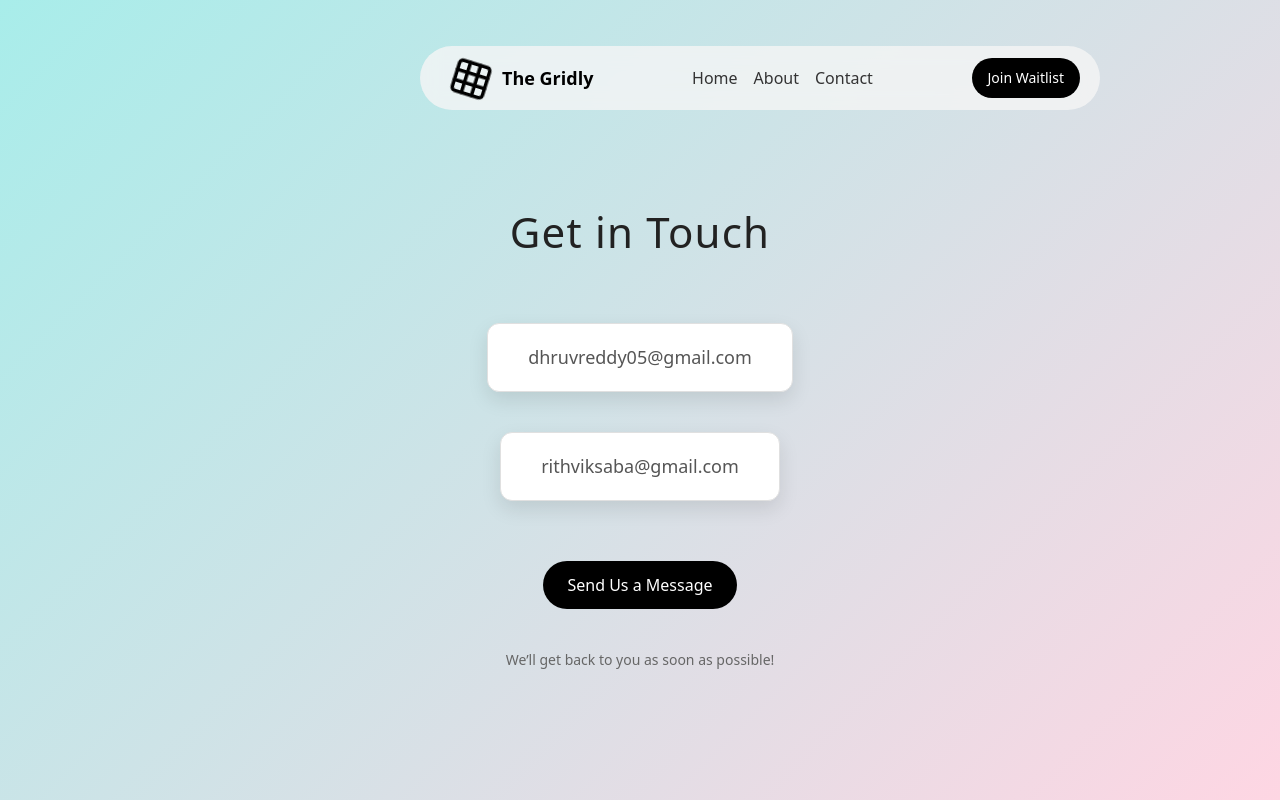
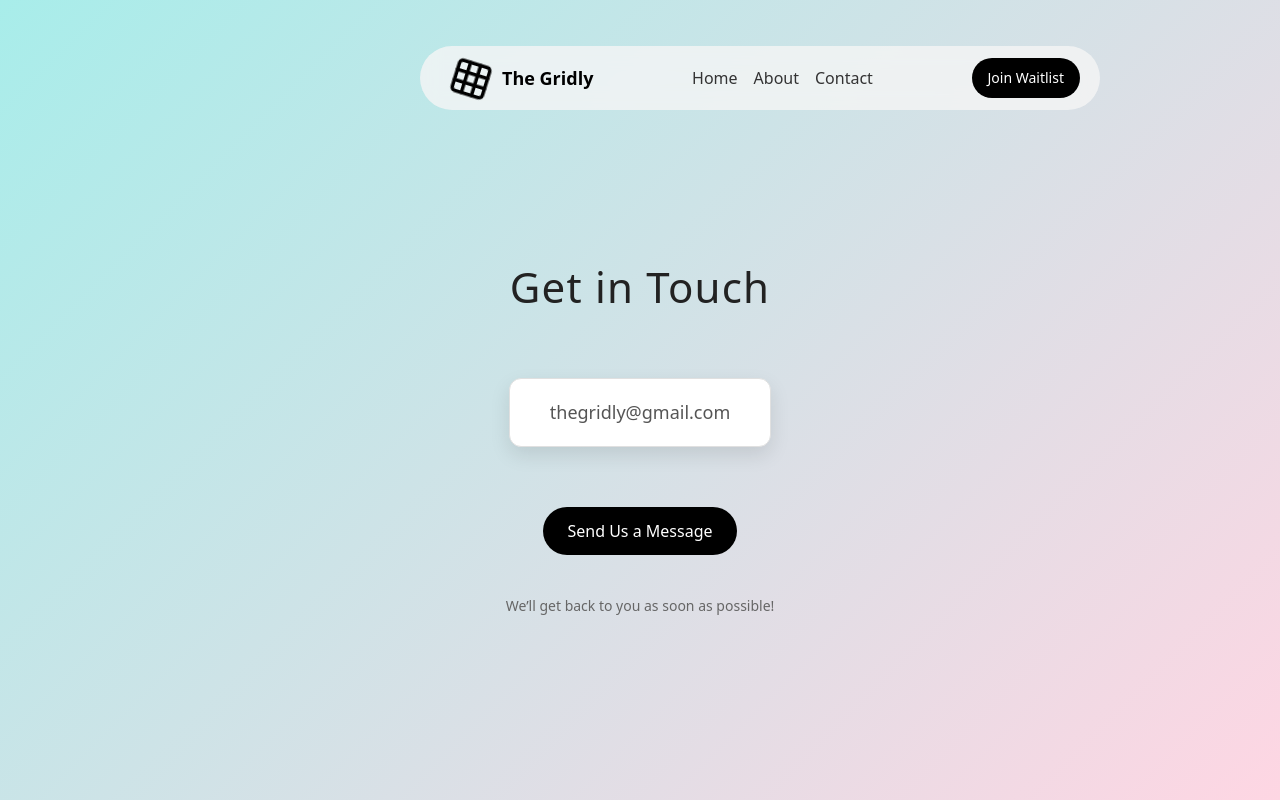
Before and after one commit to RITHVIK1101/AvantAI, a React (Create React App) app: page /contact in a window 1280 px wide. Built offline with nearby package versions, Linux system fonts and the light colour scheme.

Commit message:
hellooo done

```diff
--- a/src/AboutPage.tsx
+++ b/src/AboutPage.tsx
@@ -23,7 +23,7 @@ const AboutContainer = styled(motion.div)`
 const ContentWrapper = styled(motion.div)`
   padding: 60px 20px;
   max-width: 900px;
-  margin: 0 auto;
+  margin: 25px auto 0; // Added top margin here
 
   @media (max-width: 768px) {
     padding: 50px 20px;
@@ -32,6 +32,7 @@ const ContentWrapper = styled(motion.div)`
     padding: 30px 15px;
   }
 `;
+
 
 const Heading = styled(motion.h1)`
   font-size: 2.5rem;
@@ -227,7 +228,7 @@ export default function AboutPage() {
               <StatIcon>
                 <FaUsers size={24} color="#fcb69f" />
               </StatIcon>
-              <StatNumber>4</StatNumber>
+              <StatNumber>5</StatNumber>
               <StatLabel>Team Members</StatLabel>
             </StatCard>
             <StatCard>
@@ -235,7 +236,7 @@ export default function AboutPage() {
                 <FaUserGraduate size={24} color="#fcb69f" />
               </StatIcon>
               <StatNumber>30+</StatNumber>
-              <StatLabel>Campuses Reached</StatLabel>
+              <StatLabel>Campuses Targeted</StatLabel>
             </StatCard>
           </StatsGrid>
         </ContentWrapper>
--- a/src/ContactPage.tsx
+++ b/src/ContactPage.tsx
@@ -9,7 +9,6 @@ const ContactContainer = styled(motion.div)`
   justify-content: center;
   height: 100vh;
   margin-top: 0px;
-
   background: linear-gradient(135deg, #a8edea, #fed6e3);
 `;
 
@@ -94,18 +93,8 @@ export default function ContactPage() {
           animate={{ opacity: 1, y: 0 }}
           transition={{ duration: 1.2, ease: "easeOut" }}
         >
-          <EmailText href="mailto:dhruvreddy05@gmail.com">
-            dhruvreddy05@gmail.com
-          </EmailText>
-        </EmailBox>
-
-        <EmailBox
-          initial={{ opacity: 0, y: 50 }}
-          animate={{ opacity: 1, y: 0 }}
-          transition={{ duration: 1.4, ease: "easeOut" }}
-        >
-          <EmailText href="mailto:rithviksaba@gmail.com">
-            rithviksaba@gmail.com
+          <EmailText href="mailto:thegridly@gmail.com">
+            thegridly@gmail.com
           </EmailText>
         </EmailBox>
 
```
